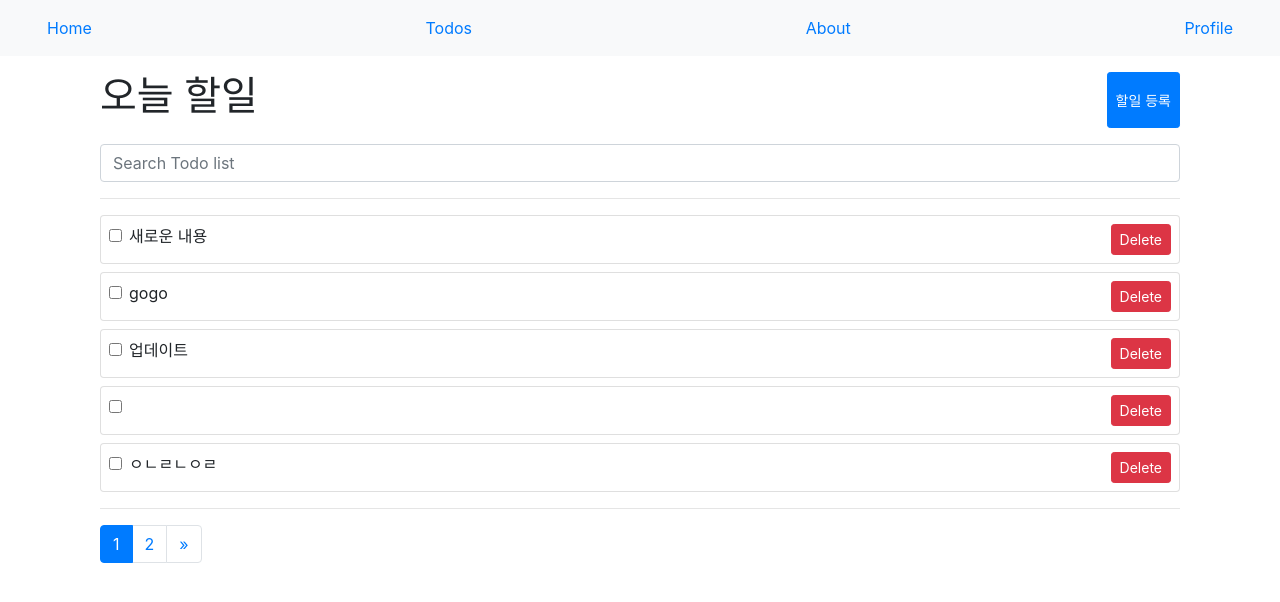
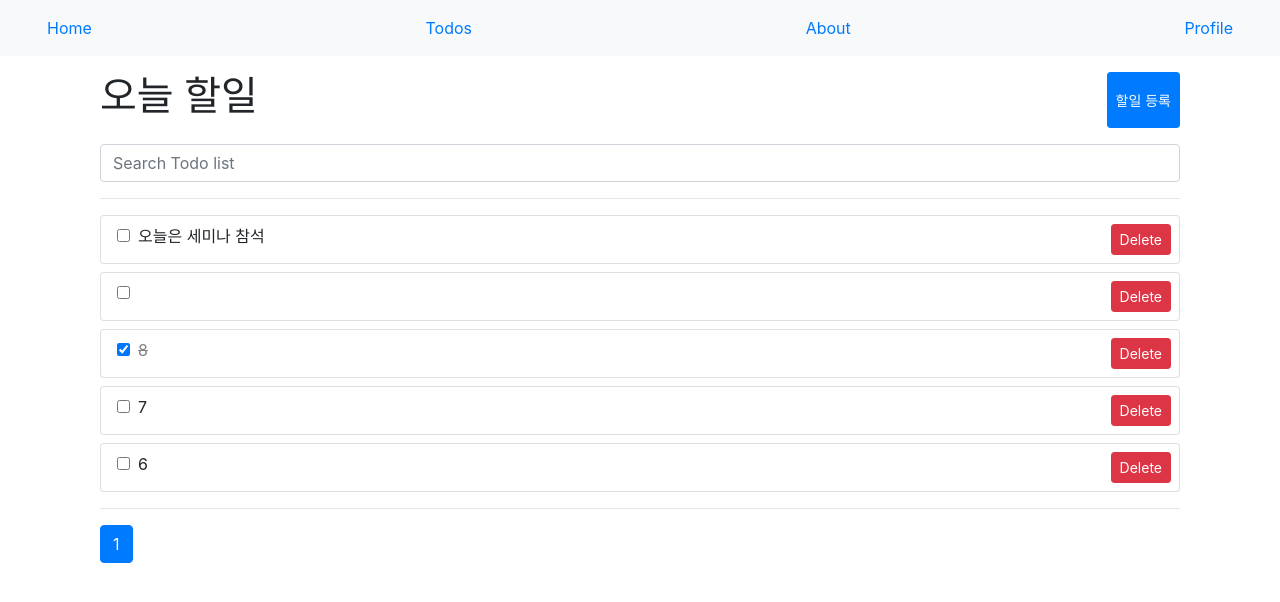
Before and after one commit to tarolong/todoapp, a Vue app: page /todos in a window 1280 px wide. Shown: the top 602 px of the page. Built offline with nearby package versions, Linux system fonts and the light colour scheme; data requests are answered from the project's data file.

Commit message:
모달진행중

```diff
--- a/db.json
+++ b/db.json
@@ -16,17 +16,6 @@
       "id": 8
     },
     {
-      "subject": "2",
-      "complete": false,
-      "id": 10
-    },
-    {
-      "subject": "ㅇㄴㄹㄴㅇㄹ",
-      "complete": false,
-      "body": "ㅇㄹㅇㄴㄹ",
-      "id": 12
-    },
-    {
       "data": {
         "subject": "산청홈페이지 반응형",
         "complete": false,
@@ -35,22 +24,10 @@
       "id": 20
     },
     {
-      "subject": "업데이트",
+      "subject": "오늘은 세미나 참석",
       "complete": false,
-      "body": "ㄴㅇㄹㄴㅇㄹ",
+      "body": "오늘은 세미나 참석",
       "id": 21
-    },
-    {
-      "subject": "gogo",
-      "complete": false,
-      "body": "새글",
-      "id": 22
-    },
-    {
-      "subject": "새로운 내용",
-      "complete": false,
-      "body": "",
-      "id": 23
     }
   ]
 }
--- /dev/null
+++ b/src/components/ModalWin.vue
@@ -0,0 +1,59 @@
+<template>
+    <div class="modal-wrapper">
+        <div class="modal-dialog">
+            <div class="modal-content">
+                <div class="modal-header">
+                    <h5 class="modal-title" id="exampleModalLabel">Modal title</h5>
+                    <button type="button" class="close" data-dismiss="modal" aria-label="Close">
+                        <span @click="onClose">&times;</span>
+                    </button>
+                </div>
+                <div class="modal-body">
+                    ...
+                </div>
+                <div class="modal-footer">
+                    <button type="button"
+                        class="btn btn-secondary"
+                        @click="onClose"
+                    >
+                        Close
+                    </button>
+
+                    <button type="button"
+                        class="btn btn-danger"
+                    >
+                        Delete
+                    </button>
+                </div>
+            </div>
+        </div>
+    </div>
+</template>
+
+<script>
+    export default {
+        setup() {
+            const onClose = () => {
+                console.log('닫기');
+            };
+            return {
+                onClose
+            }
+        }
+    }
+</script>
+
+<style>
+
+.modal-wrapper {
+    position: fixed;
+    top: 0;
+    left: 0;
+    width: 100%;
+    height: 100%;
+    background-color: rgba(0, 0, 0, 0.5);
+
+    z-index: 9;
+}
+
+</style>
--- a/src/components/TodoForm.vue
+++ b/src/components/TodoForm.vue
@@ -7,7 +7,9 @@
                 <div class="form-group">
                     <label>제목</label>
                     <input type="text" class="form-control" v-model="todo.subject">
-                    <div v-if="subjectError" style="color:red">{{ subjectError }}</div>
+
+                    <div v-if="subjectError" class="red-text bold-text">{{ subjectError }}</div>
+
                 </div>
             </div>
 
@@ -47,8 +49,10 @@
 
     </form>
 
-    <!-- 안내창 -->
-    <ToastBox v-if="showToast" :message="toastMessage" :type="toastAlertType"/>
+    <Transition  name="fade">
+        <!-- 안내창 -->
+        <ToastBox v-if="showToast" :message="toastMessage" :type="toastAlertType"/>
+    </Transition>
 
 </template>
 
@@ -217,4 +221,33 @@ export default {
 </script>
 
 <style>
+    .red-text {
+        color: red;
+    }
 </style>
+
+<style scoped>
+    .bold-text {
+        font-weight: 900;
+    }
+
+    .fade-enter-active,
+    .fade-leave-active {
+        transition: all 0.5s ease;
+    }
+
+
+    .fade-enter-from,
+    .fade-leave-to {
+        opacity: 0;
+        transform: translateY(-30px);
+    }
+
+    .fade-enter-to,
+    .fade-leave-from {
+        opacity: 1;
+        transform: translateY(0px);
+    }
+
+
+</style>
--- a/src/components/TodoList.vue
+++ b/src/components/TodoList.vue
@@ -5,42 +5,52 @@
         <div
             class="card-body p-2 d-flex"
             @click="moveToPage(todo.id)"
+            style="cursor:pointer"
         >
 
-            <div class="form-check flex-grow-1">
+            <div class="flex-grow-1">
                 <input
+                    class="ml-2 mr-2"
                     type="checkbox"
-                    class="form-check-input"
                     :checked="todo.complete"
                     :id="todo.id"
                     @change="toggleTodo(index, $event)"
                     @click.stop
                 >
-                <label
+                <span
                     class="form-check-label"
                     :class="{ todocss : todo.complete }"
-                    :for="todo.id">
+                >
                     {{ todo.subject }}
-                </label>
+                </span>
             </div>
             <!-- 삭제버튼 -->
             <div>
                 <button
                     class="btn btn-danger btn-sm"
-                    @click.stop="deleteTodo(index)"
+                    @click.stop="openModal(todo.id)"
                 >
                     Delete
                 </button>
             </div>
 
         </div>
+    </div>
 
-    </div>
+    <!-- 경고창 -->
+    <ModalWin v-if="showModal" />
 </template>
+
 <script>
     import { useRouter} from 'vue-router'
+    import ModalWin from '@/components/ModalWin.vue'
+    import {ref} from 'vue'
 
     export default {
+        components: {
+            ModalWin
+        },
+
         // props: ['todos']
         props: {
             todos: {
@@ -51,10 +61,21 @@
 
         emits: ['toggle-todo', 'delete-todo'],
 
+
         setup(props, {emit}){
 
+            // 실제 삭제될 id를 보관해 둠
+            const todoDeleteId = ref(null);
+
+            // 모달창 보여지는 상태
+            const showModal = ref(false);
+            const openModal = (index) => {
+                showModal.value = true;
+                todoDeleteId.value = index;
+            }
+
+
             const router = useRouter();
-
             const toggleTodo = (index, event) => {
                 // console.log(index);
                 emit('toggle-todo', index, event.target.checked);
@@ -79,7 +100,10 @@
             return {
                 toggleTodo,
                 deleteTodo,
-                moveToPage
+                moveToPage,
+
+                showModal,
+                openModal
             }
         }
     }
```
